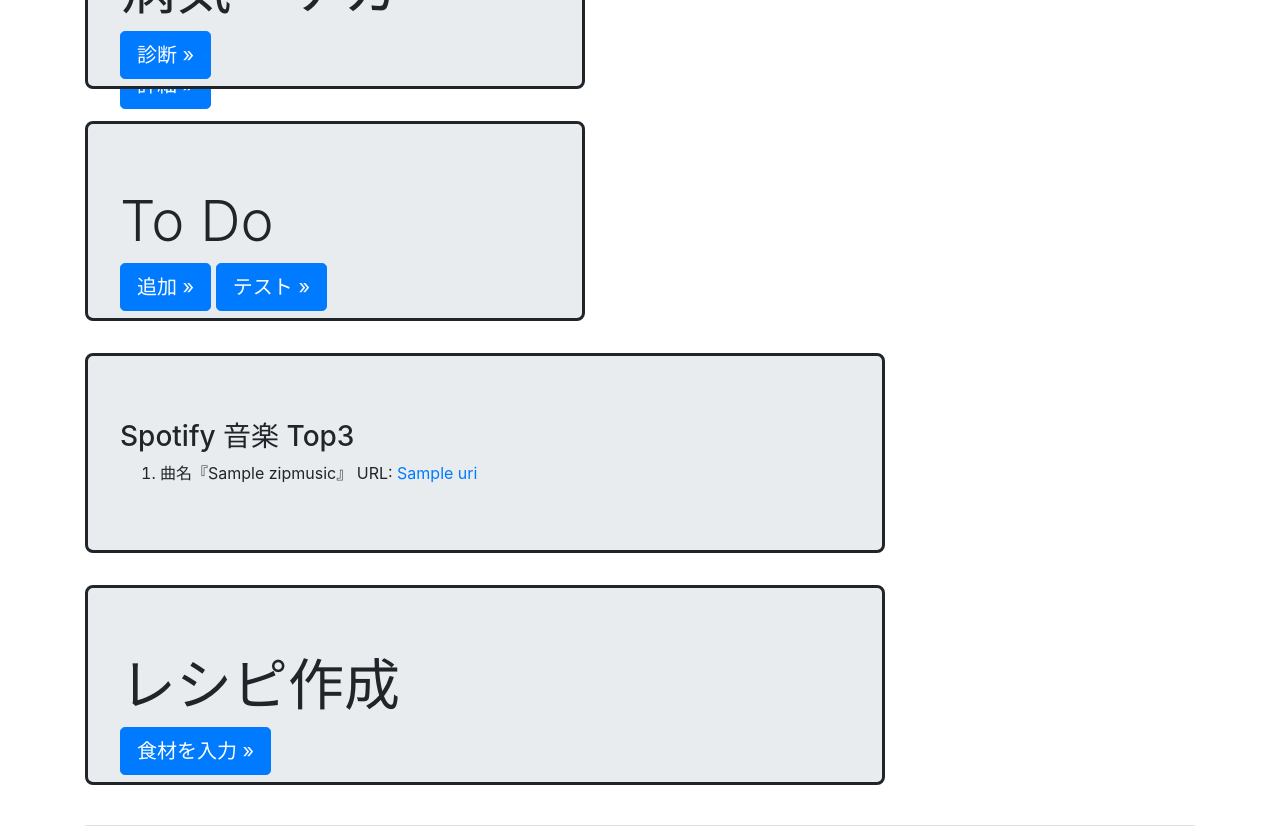
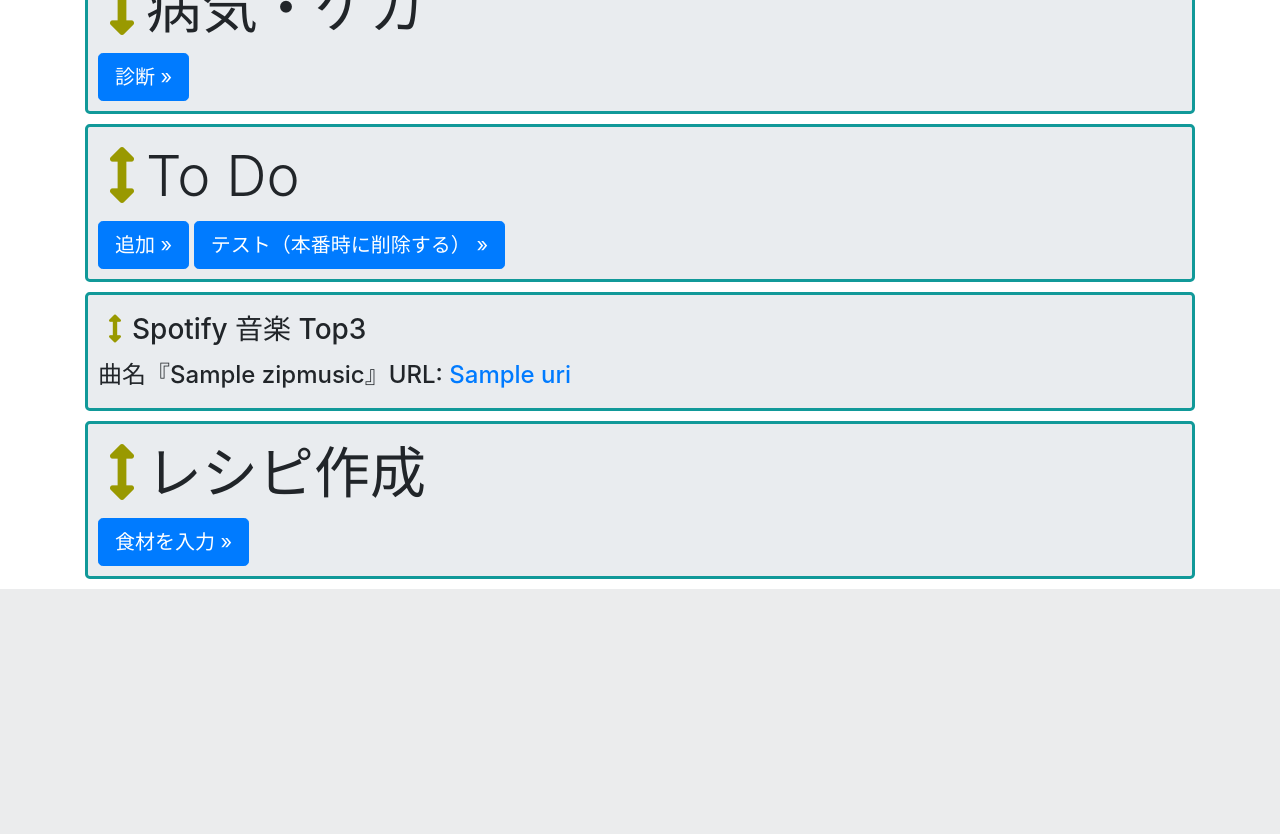
Before and after one commit to sakai1250/HackU2022, a Django app: template learning_logs/templates/learning_logs/topics.html in a window 1280 px wide. Shown: the part 850-1684 px from the top of the page. After the commit the page ends 1439 px from the top, so only its background shows below. Run offline with Django 4.2, Linux system fonts and the light colour scheme; data comes from the database, SQL or seed files in the repository; both versions use the stored data as it was after the commit; tables that the repository leaves empty hold one stand-in row (values such as "Sample post"); the template is opened without the code that fills it: values that come from a table or form of the project are taken from there, most other values are stand-ins (such as "Sample title", 1, 10 or a date in 2020); some libraries are stand-ins or nearby versions.

Commit message:
add:dragable change  in topics

```diff
--- a/learning_logs/templates/learning_logs/base.html
+++ b/learning_logs/templates/learning_logs/base.html
@@ -5,7 +5,6 @@
         <meta charset="utf-8">
         <meta name="viewport" content="widh=device-width, initial-scale=1,shrink-to-fit=no">
         <title>アプリ名</title>
-
         {% bootstrap_css %}
         {% bootstrap_javascript jquery='full' %}
     </head>
--- a/learning_logs/templates/learning_logs/edit_entry.html
+++ b/learning_logs/templates/learning_logs/edit_entry.html
@@ -4,10 +4,10 @@
 
 <p><a href ="{% url 'learning_logs:topic' topic.id %}">{{topic}}</a></p>
 
-<p>記事を編集:</p>
+<p>Todo詳細を編集:</p>
 <form action="{% url 'learning_logs:edit_entry' topic.id %}" method='post'>
     {% csrf_token %}
     {{ form.as_p }}
-    <button name="submit">記事を更新</button>
+    <button name="submit">Todo詳細を更新</button>
 </form>
 {% endblock content %}
--- a/learning_logs/templates/learning_logs/new_entry.html
+++ b/learning_logs/templates/learning_logs/new_entry.html
@@ -4,10 +4,10 @@
 
 <p><a href ="{% url 'learning_logs:topic' topic.id %}">{{topic}}</a></p>
 
-<p>新規記事を追加:</p>
+<p>Todo内容を追加:</p>
 <form action="{% url 'learning_logs:new_entry' topic.id %}" method='post'>
     {% csrf_token %}
     {{ form.as_p }}
-    <button name="submit">記事を追加</button>
+    <button name="submit">Todo内容を追加</button>
 </form>
 {% endblock content %}
--- a/learning_logs/templates/learning_logs/topics.html
+++ b/learning_logs/templates/learning_logs/topics.html
@@ -1,129 +1,114 @@
 {% extends 'learning_logs/base.html' %}
-{% block page_header %}
+{% block content %}
+
 <html>
-<style type="text/css">
-div#a1 {
-    width: 1000px;
-    height: 300px;
-    position: relative;
-    top: 0px;
-    left: 0px;
-    border: solid;
-    border-radius: 8px;
+<head>
+<meta charset="utf-8">
+    <link href="https://use.fontawesome.com/releases/v5.6.1/css/all.css" rel="stylesheet">
+    <link rel="stylesheet" href="https://code.jquery.com/ui/1.12.1/themes/base/jquery-ui.css">
+<style>
+#sortable {
+    list-style-type: none;
+    padding:0px;
 }
-div#b1 {
-    width: 500px;
-    height: 200px;
-    position: relative;
-    top: 0px;
-    left: 0px;
-    border: solid;
-    border-radius: 8px;
+#sortable div {
+    margin: 10px 0px;
+    padding: 10px;
+    border: #199 3px solid;
 }
-div#c1 {
-    width: 500px;
-    height: 200px;
-    position: relative;
-    top: 0px;
-    left: 0px;
-    border: solid;
-    border-radius: 8px;
-}
-div#d1 {
-    width: 800px;
-    height: 200px;
-    position: relative;
-    top: 0px;
-    left: 0px;
-    border: solid;
-    border-radius: 8px;
-}
-div#e1 {
-    width: 800px;
-    height: 200px;
-    position: relative;
-    top: 0px;
-    left: 0px;
-    border: solid;
-    border-radius: 8px;
+.handle{
+    color: #990;
+    padding: 10px;
 }
 </style>
-<script type="text/javascript">
-    function draggable(target) {
-        target.onmousedown = function() {
-        document.onmousemove = mouseMove;
-        };
-        document.onmouseup = function() {
-        document.onmousemove = null;
-        };
-        function mouseMove(e) {
-        var event = e ? e : window.event;
-        target.style.top = parseInt(target.style.top||'0') + e.movementY + 'px';
-        target.style.left = parseInt(target.style.left||'0') + e.movementX + 'px';
-        }
-    }
+<script
+src="https://code.jquery.com/jquery-3.6.0.js"
+integrity="sha256-H+K7U5CnXl1h5ywQfKtSj8PCmoN9aaq30gDh27Xc0jk="
+crossorigin="anonymous"></script>
+<script
+src="https://code.jquery.com/ui/1.13.0/jquery-ui.js"
+integrity="sha256-xH4q8N0pEzrZMaRmd7gQVcTZiFei+HfRTBPJ1OGXC0k="
+crossorigin="anonymous"></script>
+<script src="./jquery.ui.touch-punch.min.js"></script>
+<script>
+$(function() {
+    $('#sortable').sortable({
+        handle: 'i.handle',
+        axis: 'y'
+    });
+    $('#sortable').bind("sortstop", function(){
+        $(this).find('[name="display_order"]').each(function(idx){
+            $(this).val(idx + 1);
+        })
+    })
+});
 </script>
+</head>
+<body>
 <h1>To Do一覧</h1>
-<ul>
 {% for topic in topics %}
-    <li><h3>
-        <a href="{% url 'learning_logs:topic' topic.id %}">{{ topic }}</a>
-    </h3></li>
-    <li>
+    <h3><a href="{% url 'learning_logs:topic' topic.id %}">{{ topic }}</a></h3>
 {% empty %}
 <li>
     <h3>To Doはまだ作成されていません。</h3>
 </li>
 {% endfor %}
-</ul>
 <h3><a class="btn btn-lg btn-primary" href="{% url 'learning_logs:new_topic' %}" role="button">新規To Doを追加 &raquo;</a></h3>
-<body>
-<div class="jumbotron" id="a1">
-    <h3 class="display-4">今日の天気 『{{ weather.city }}』</h3>
-    <figure class="image is-50x50">
-        <img src="http://openweathermap.org/img/w/{{ weather.icon }}.png" alt="Image">
-    </figure>
-    <p class="lead">{{ weather.description }}</p>
+<div id="sortable">
+    <div class="jumbotron" id="a">
+        <h3 class="display-4">
+            <i class="handle fas fa-arrows-alt-v">
+            </i>
+            <nobr>
+            <font size="8">『{{ weather.city }}』</font><font size="5">の現在</font>
+            </nobr>
+            {{ weather.description }}<img src="http://openweathermap.org/img/w/{{ weather.icon }}.png" alt="Image">
+        </h3>
         <a class="btn btn-lg btn-primary" href="{% url 'learning_logs:weather' %}" role="button">詳細 &raquo;</a>
     </div>
-<div class="jumbotron" id="b1">
-    <h3 class="display-4">病気・ケガ</h3>
+
+    <div class="jumbotron" id="b">
+        <h3 class="display-4">
+            <i class="handle fas fa-arrows-alt-v">
+            </i>病気・ケガ
+        </h3>
         <a class="btn btn-lg btn-primary" href="{% url 'users:register' %}" role="button">診断 &raquo;</a>
     </div>
-<div class="jumbotron" id="c1">
-    <h3 class="display-4">To Do</h3>
+
+    <div class="jumbotron" id="c">
+        <h3 class="display-4">
+            <i class="handle fas fa-arrows-alt-v">
+            </i>To Do
+        </h3>
         <a class="btn btn-lg btn-primary" href="{% url 'learning_logs:new_topic' %}" role="button">追加 &raquo;</a>
-    <a class="btn btn-lg btn-primary" href="{% url 'learning_logs:test' %}" role="button">テスト &raquo;</a>
+        <a class="btn btn-lg btn-primary" href="{% url 'learning_logs:test' %}" role="button">テスト（本番時に削除する） &raquo;</a>
     </div>
-<div class="jumbotron" id="d1">
-    <h3>Spotify 音楽 Top3</h3>
 
-    <ol>
+    <div class="jumbotron" id="d">
+        <h3><i class="handle fas fa-arrows-alt-v">
+        </i>Spotify 音楽 Top3
+        </h3>
+        <h4>
             {% for title, uri in zipmusic %}
-        <li><nobr>
-        <a>曲名『{{ title }}』</a>
-        URL: <a href="{{ uri }}" >{{ uri }}</a>
-        </nobr></li>
+            <li>
+                <nobr>
+                <a>曲名『{{ title }}』</a>URL: <a href="{{ uri }}" >{{ uri }}</a>
+                </nobr>
+            </li>
             {% endfor %}
-    </ol>
+        </h4>
+    </div>
+
+    <div class="jumbotron" id="e">
+        <h3 class="display-4">
+            <i class="handle fas fa-arrows-alt-v">
+            </i>レシピ作成
+        </h3>
+        <a class="btn btn-lg btn-primary" href="{% url 'learning_logs:make_recipe' %}" role="button">食材を入力 &raquo;</a>
+    </div>
 
 </div>
-<div class="jumbotron" id="e1">
-    <h3 class="display-4">レシピ作成</h3>
-    <a class="btn btn-lg btn-primary" href="{% url 'learning_logs:make_recipe' %}" role="button">食材を入力 &raquo;</a>
-</div>
-<script type="text/javascript">
-    draggable(document.getElementById('a1'));
-    draggable(document.getElementById('b1'));
-    draggable(document.getElementById('c1'));
-    draggable(document.getElementById('d1'));
-    draggable(document.getElementById('e1'));
-</script>
 </body>
 </html>
 
-{% endblock page_header %}
-
-{% block content %}
-
 {% endblock content %}
```
Also changed, not shown: learning_logs/templates/learning_logs/test.html (+85 -44 lines), db.sqlite3. Lines whose indentation alone changed are shown as unchanged.
